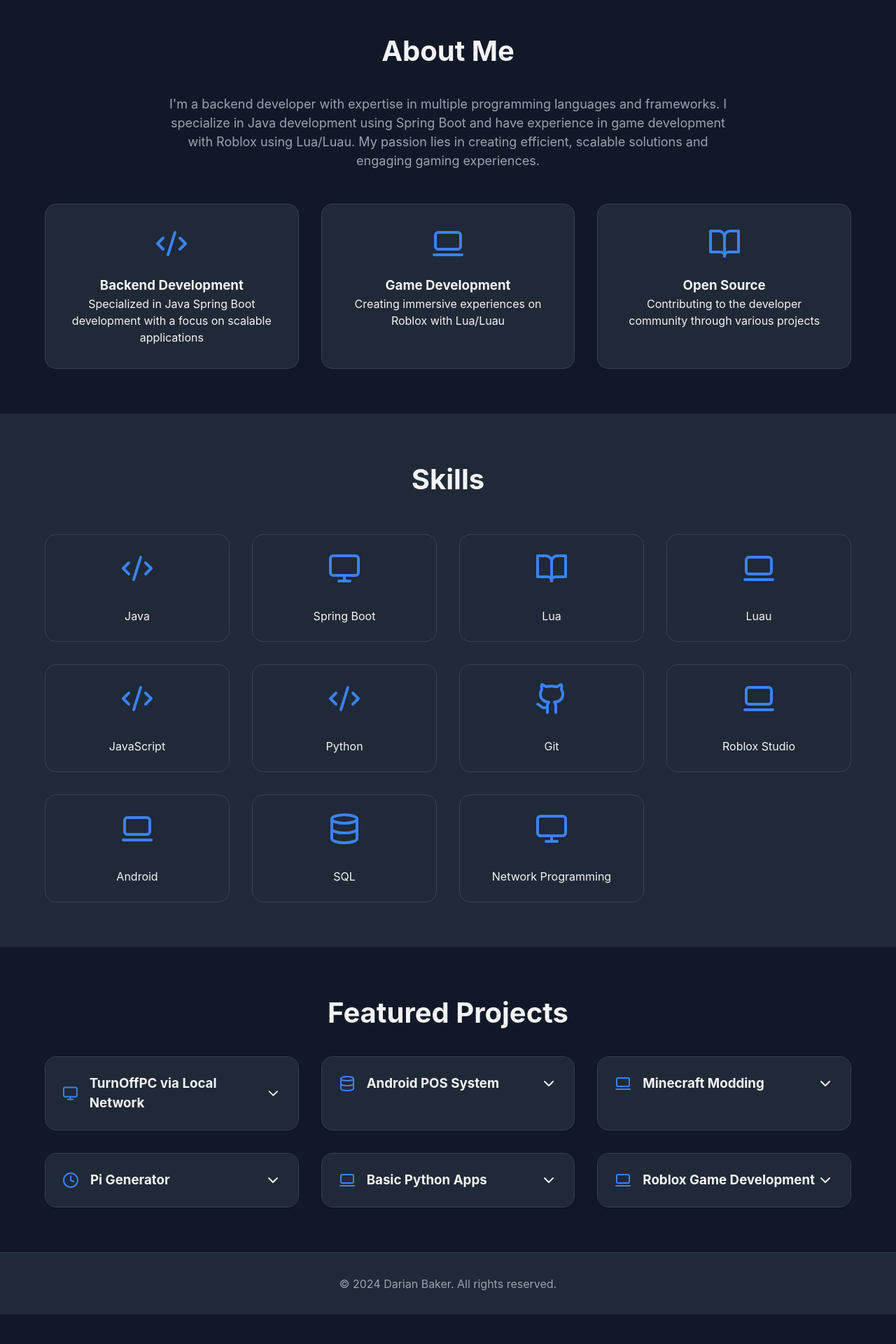
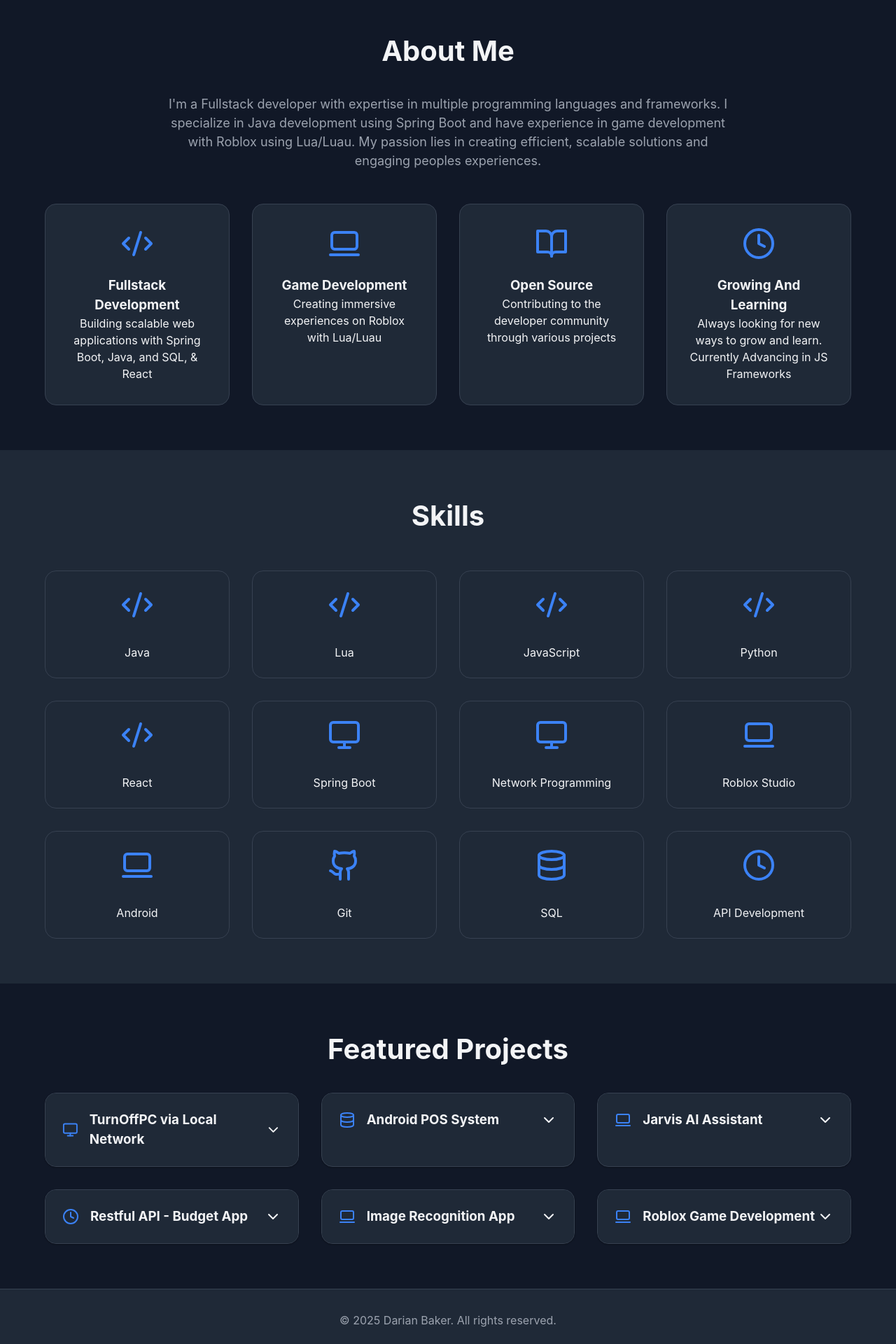
Before and after one commit to ShadowOfHumanity/MyPortfolio, a React (Create React App) app: page / in a window 1280 px wide. Shown: the part 820-2740 px from the top of the page at 70% size. Before the commit the page ends 2698 px from the top, so only its background shows below. Built offline with nearby package versions, Linux system fonts and the light colour scheme.

Commit message:
Changes to content on portfolio

```diff
--- a/public/index.html
+++ b/public/index.html
@@ -24,7 +24,7 @@
       work correctly both with client-side routing and a non-root public URL.
       Learn how to configure a non-root public URL by running `npm run build`.
     -->
-    <title>React App</title>
+    <title>Portfolio</title>
   </head>
   <body>
     <noscript>You need to enable JavaScript to run this app.</noscript>
--- a/src/components/Portfolio.js
+++ b/src/components/Portfolio.js
@@ -53,16 +53,18 @@ const SkillSection = () => (
       <div className="skills-grid">
         {[
           { name: 'Java', icon: <Code2 className="skill-icon" /> },
-          { name: 'Spring Boot', icon: <Monitor className="skill-icon" /> },
-          { name: 'Lua', icon: <BookOpen className="skill-icon" /> },
-          { name: 'Luau', icon: <Laptop2 className="skill-icon" /> },
+          { name: 'Lua', icon: <Code2 className="skill-icon" /> },
           { name: 'JavaScript', icon: <Code2 className="skill-icon" /> },
           { name: 'Python', icon: <Code2 className="skill-icon" /> },
-          { name: 'Git', icon: <Github className="skill-icon" /> },
+          { name: 'React', icon: <Code2 className="skill-icon" /> },
+          { name: 'Spring Boot', icon: <Monitor className="skill-icon" /> },
+          { name: 'Network Programming', icon: <Monitor className="skill-icon" /> },
           { name: 'Roblox Studio', icon: <Laptop2 className="skill-icon" /> },
           { name: 'Android', icon: <Laptop2 className="skill-icon" /> },
+          { name: 'Git', icon: <Github className="skill-icon" /> },
           { name: 'SQL', icon: <Database className="skill-icon" /> },
-          { name: 'Network Programming', icon: <Monitor className="skill-icon" /> }
+          { name: 'API Development', icon: <Clock className="skill-icon" /> },
+
         ].map((skill, index) => (
           <div
             key={index}
@@ -111,24 +113,24 @@ const Portfolio = () => {
       icon: <Database className="project-icon" />
     },
     {
-      title: "Minecraft Modding",
-      description: "A Java-based modification for Minecraft 1.21, adding new gameplay elements and custom features.",
-      tags: ["Java", "Minecraft", "Modding", "Game Development"],
-      github: "https://github.com/ShadowOfHumanity/forgeModTrying",
+      title: "Jarvis AI Assistant",
+      description: "A Python-based AI assistant that can perform various tasks, such as opening tabs, searching the web, and chatting.",
+      tags: ["Python", "AI", "Multi-AI", "Automation", "Libraries"],
+      github: "https://github.com/ShadowOfHumanity/TryJarvisV1",
       icon: <Laptop2 className="project-icon" />
     },
     {
-      title: "Pi Generator",
-      description: "Efficient implementation of Pi number generation using various mathematical algorithms in Java.",
-      tags: ["Java", "Mathematics", "Algorithms"],
+      title: "Restful API - Budget App",
+      description: "A Spring Boot application that provides a RESTful API for a budget management app. Features user authentication and data persistence.",
+      tags: ["Java", "SQLite", "Algorithms", "Spring Boot", "API", "Security"],
       github: "https://github.com/ShadowOfHumanity/Pi-Generator",
       icon: <Clock className="project-icon" />
     },
     {
-      title: "Basic Python Apps",
-      description: "Python Based Apps for general use and automation, made for freelance. More projects avilable upon requests ",
-      tags: ["Python", "Comfort", "Automation", "Libraries"],
-      github: "https://github.com/ShadowOfHumanity/YTMP3",
+      title: "Image Recognition App",
+      description: "Java based application that uses AZURE Computer Vision API to recognize objects in images. Features real-time processing.",
+      tags: ["Java", "AI", "Computer Vision", "API", "AZURE"],
+      github: "https://github.com/ShadowOfHumanity/IMAGE_OCR_azure",
       icon: <Laptop2 className="project-icon" />
     },
     {
@@ -183,7 +185,7 @@ const Portfolio = () => {
 
       <header className="site-header">
         <div className="header-content">
-          <h1 className="header-logo">Dari</h1>
+          <h1 className="header-logo">Darian</h1>
           <button
             className="mobile-menu-button"
             onClick={() => setIsMenuOpen(!isMenuOpen)}
@@ -201,7 +203,7 @@ const Portfolio = () => {
       <section className="hero-section">
         <div className="hero-content">
           <h1 className="hero-title">Darian Baker</h1>
-          <p className="hero-subtitle">Backend Developer | Game Developer</p>
+          <p className="hero-subtitle">Fullstack Developer | Game Developer</p>
           <div className="hero-links">
             <a
               href="https://github.com/ShadowOfHumanity"
@@ -227,13 +229,13 @@ const Portfolio = () => {
         <div className="section-content">
           <h2 className="section-title">About Me</h2>
           <p className="about-text">
-            I'm a backend developer with expertise in multiple programming languages and frameworks.
+            I'm a Fullstack developer with expertise in multiple programming languages and frameworks.
             I specialize in Java development using Spring Boot and have experience in game development
             with Roblox using Lua/Luau. My passion lies in creating efficient, scalable solutions
-            and engaging gaming experiences.
+            and engaging peoples experiences.
           </p>
           <div className="skills-grid">
-            {['Backend Development', 'Game Development', 'Open Source'].map((skill, index) => (
+            {['Fullstack Development', 'Game Development', 'Open Source', 'Growing And Learning'].map((skill, index) => (
               <div
                 key={index}
                 className="skill-card"
@@ -241,11 +243,13 @@ const Portfolio = () => {
                 {index === 0 && <Code2 className="skill-icon" />}
                 {index === 1 && <Laptop2 className="skill-icon" />}
                 {index === 2 && <BookOpen className="skill-icon" />}
+                {index === 3 && <Clock className="skill-icon" />}
                 <h3>{skill}</h3>
                 <p>
-                  {index === 0 && "Specialized in Java Spring Boot development with a focus on scalable applications"}
+                  {index === 0 && "Building scalable web applications with Spring Boot, Java, and SQL, & React"}
                   {index === 1 && "Creating immersive experiences on Roblox with Lua/Luau"}
                   {index === 2 && "Contributing to the developer community through various projects"}
+                  {index === 3 && "Always looking for new ways to grow and learn. Currently Advancing in JS Frameworks"}
                 </p>
               </div>
             ))}
@@ -310,7 +314,7 @@ const Portfolio = () => {
       </section>
 
       <footer className="site-footer">
-        <p>&copy; 2024 Darian Baker. All rights reserved.</p>
+        <p>&copy; 2025 Darian Baker. All rights reserved.</p>
       </footer>
     </div>
   );
```
Also changed, not shown: 1 other file (tests, documents, lock files or other folders).
